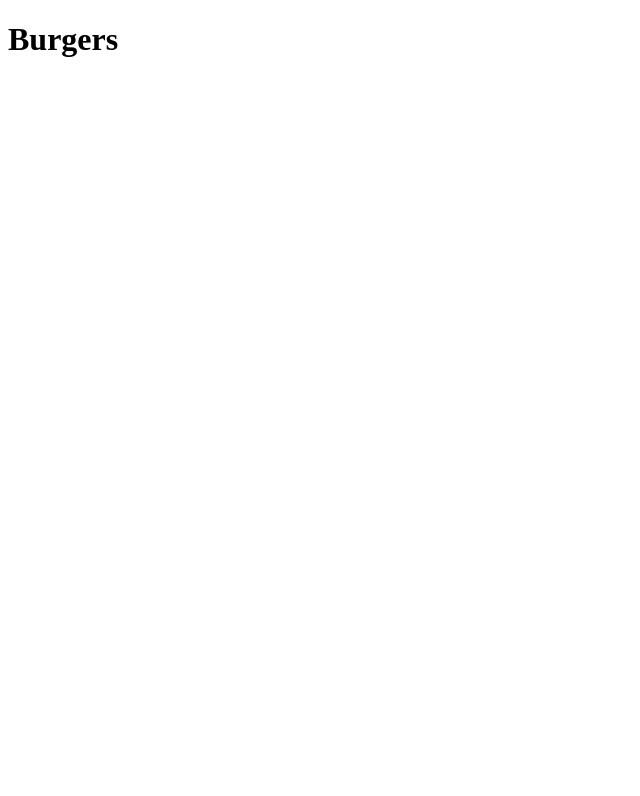
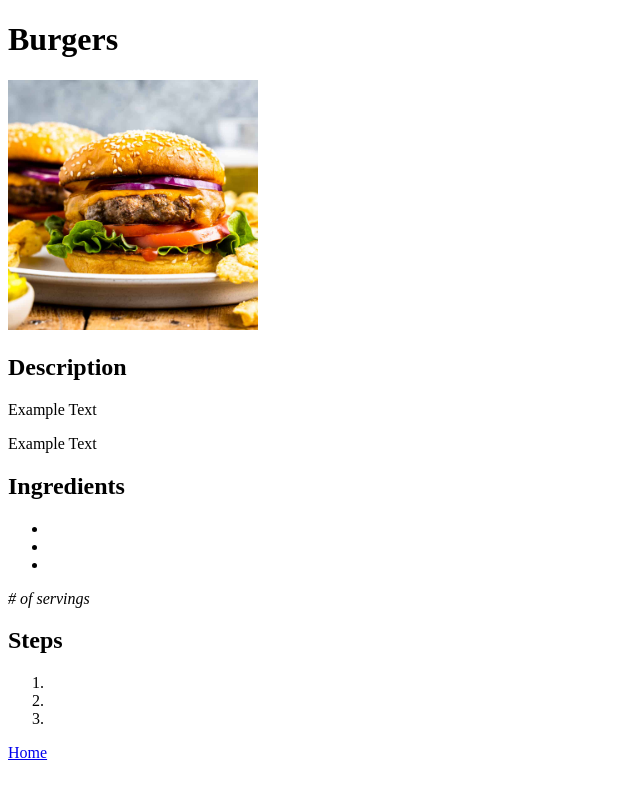
Before and after one commit to sergMaybeCodes31/odin-recipes, a plain HTML site: page recipes/burger.html in a window 1280 px wide. Shown: the whole page, without its empty margins (0-640 px from the left). Drawn offline with Linux system fonts and the light colour scheme.

Commit message:
feat: template structure for burger and pasta webpages Added template for recipe information for both burger and pasta webpages. Also added their respective food images.

```diff
--- a/recipes/burger.html
+++ b/recipes/burger.html
@@ -9,6 +9,27 @@
 <body>
     <h1>Burgers</h1>
 
-    <!-- TODO: ADD Description, Ingredients, and Steps -->
+    <img src="../images/burger.jpg" alt="Plate with one burger on it" width="250">
+
+    <h2>Description</h2>
+    <p>Example Text</p>
+    <p>Example Text</p>
+
+    <h2>Ingredients</h2>
+    <ul>
+        <li></li>
+        <li></li>
+        <li></li>
+    </ul>
+    <p><i># of servings</i></p>
+
+    <h2>Steps</h2>
+    <ol>
+        <li></li>
+        <li></li>
+        <li></li>
+    </ol>
+
+    <a href="../index.html">Home</a>
 </body>
 </html>
```
Also changed, not shown: recipes/crepes.html (+1 -1 lines), recipes/pasta.html (+21 -1 lines), images/burger.jpg (added), images/pasta.jpg (added).
